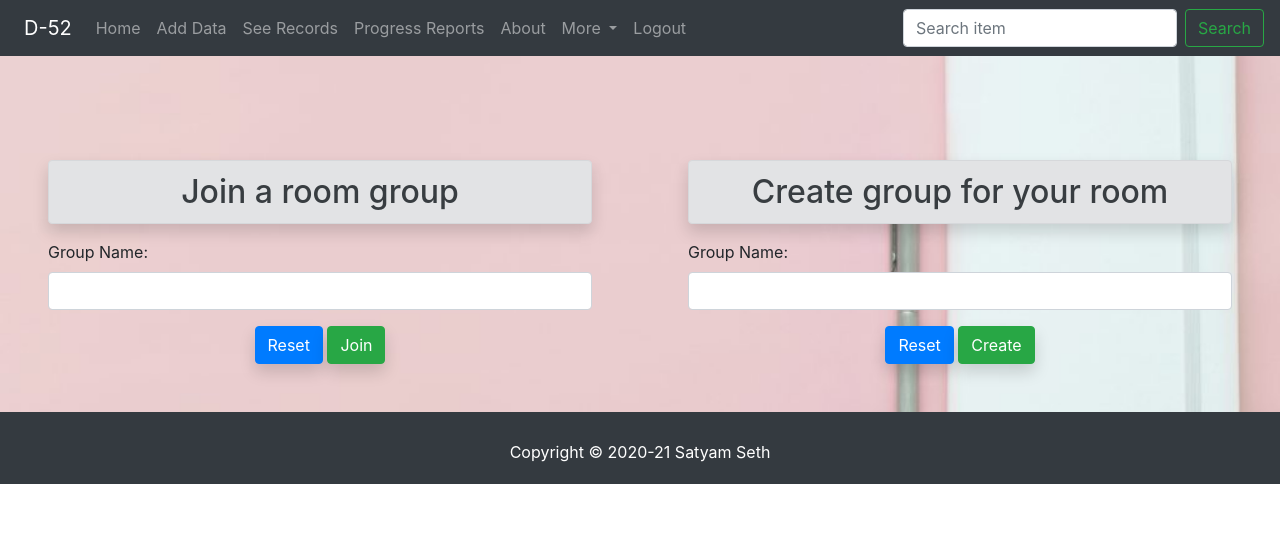
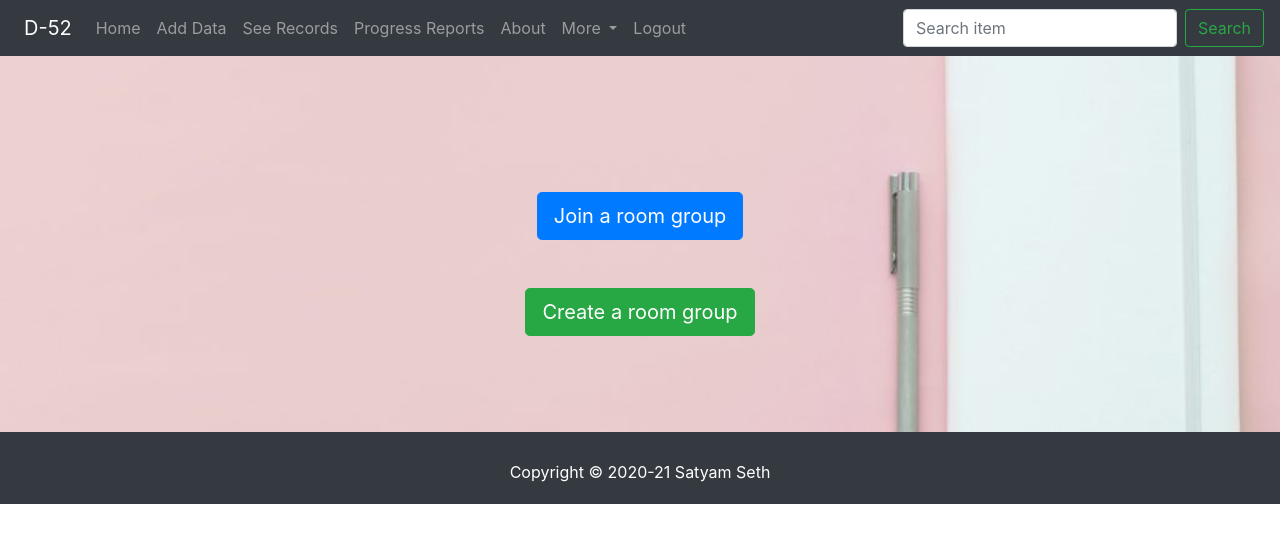
Before and after one commit to satyam-seth/D-52, a Django app: page /accounts/group/ in a window 1280 px wide. Shown: the top 543 px of the page. Run offline with Django 4.2, Linux system fonts and the light colour scheme; a user stored in the database is signed in; some libraries are stand-ins or nearby versions.

Commit message:
remove forms from groups page

```diff
--- a/the_split/accounts/templates/accounts/group.html
+++ b/the_split/accounts/templates/accounts/group.html
@@ -4,65 +4,13 @@
 {% block content %}
 
 <div class="container-fluid login py-5 mt-5">
-    <div class="container">
-        {% if messages %}
-            {% for message in messages %}
-            <div {% if message.tags %} class="alert alert-{{message.tags}} alert-dismissible fade show" {% endif %} role="alert">
-                <strong>{{message}}</strong>
-                <button type="button" class="close" data-dismiss="alert" aria-label="Close">
-                <span aria-hidden="true">&times;</span>
-                </button>
+    <div class="containerr mt-5">
+        <div class="row text-center">
+            <div class="col-md-12 my-5">
+                <a href="{% url 'accounts:group_join' %}" class="btn btn-lg btn-primary">Join a room group</a>
             </div>
-            {% endfor %}
-        {% endif %}
-    </div>
-    <div class="containerr mt-5">
-        <div class="row">
-            <div class="col-lg-6 px-5">
-                <h2 class="text-center alert alert-secondary my-3 shadow">Join a room group</h2>
-                <form method="post" action="{% url 'accounts:group_join' %}">
-                    {% csrf_token %}
-                    {% if join_form.non_field_errors %}
-                        {% for error in join_form.non_field_errors %}
-                            <p class="text-center shadow alert alert-warning my-3">{{error}}</p>
-                        {% endfor %}
-                    {% endif %}
-                    {% for field in join_form %}
-                    <div class="form-group">
-                        {{field.label_tag}} {{field}} <small class="shadow text-danger">{{field.errors|striptags}}</small>
-                            {% if field.help_text %}
-                        {% endif %}
-                        <small class="shadow text-secondary">{{ field.help_text|safe }}</small>
-                    </div>
-                    {% endfor %}
-                    <div class="text-center">
-                        <input type="reset" value="Reset" class="btn btn-primary shadow">
-                        <input type="submit" value="Join" class="btn btn-success shadow">
-                    </div>
-                </form>
-            </div>
-            <div class="col-lg-6 px-5">
-                <h2 class="text-center alert alert-secondary my-3 shadow">Create group for your room</h2>
-                <form method="post" action="{% url 'accounts:group_create' %}">
-                    {% csrf_token %}
-                    {% if create_form.non_field_errors %}
-                        {% for error in create_form.non_field_errors %}
-                            <p class="text-center shadow alert alert-warning my-3">{{error}}</p>
-                        {% endfor %}
-                    {% endif %}
-                    {% for field in create_form %}
-                    <div class="form-group">
-                        {{field.label_tag}} {{field}} <small class="shadow text-danger">{{field.errors|striptags}}</small>
-                            {% if field.help_text %}
-                        {% endif %}
-                        <small class="shadow text-secondary">{{ field.help_text|safe }}</small>
-                    </div>
-                    {% endfor %}
-                    <div class="text-center">
-                        <input type="reset" value="Reset" class="btn btn-primary shadow">
-                        <input type="submit" value="Create" class="btn btn-success shadow">
-                    </div>
-                </form>
+            <div class="col-md-12 mb-5">
+                <a href="{% url 'accounts:group_create' %}" class="btn btn-lg btn-success">Create a room group</a>
             </div>
         </div>
     </div>
--- a/the_split/accounts/views.py
+++ b/the_split/accounts/views.py
@@ -58,15 +58,11 @@ class UserSignUpView(SuccessMessageMixin, CreateView):
 
 class GroupTemplateView(LoginRequiredMixin, TemplateView):
     """
-    This view is used to show two forms in one template.
-    First form is for creating a group and second form is for joining a group.
+    This view is used to display the group template
+    which contains the links to join or create a group
     """
 
     template_name = "accounts/group.html"
-    extra_context = {
-        "join_form": GroupJoinForm(),
-        "create_form": GroupCreateForm(),
-    }
 
 
 class GroupJoinView(LoginRequiredMixin, View):
```
